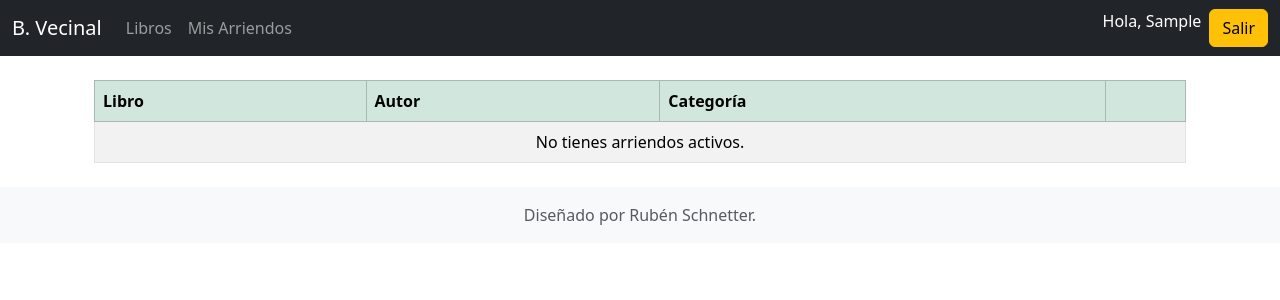
After one commit to Chacarerin/django_projects, a Django app: page /arriendos/ in a window 1280 px wide. The commit adds this page. Shown: the top 300 px of the page. Run offline with Django 5.2, Linux system fonts and the light colour scheme; the visitor is signed in with stand-in values (Sample User, id 1); data that the repository does not hold is empty.

Commit message:
cliente_completo

```diff
--- a/biblioteca_vecinal/web/models.py
+++ b/biblioteca_vecinal/web/models.py
@@ -26,7 +26,8 @@ class Libro(models.Model):
     descripcion = models.TextField(blank=True, null=True)
     categoria = models.ForeignKey(Categoria, on_delete=models.CASCADE, related_name="libros")
     tipo = models.ForeignKey(TipoLibro, on_delete=models.CASCADE, related_name="libros")
-    disponible = models.BooleanField(default=True)
+    cantidad_disponible = models.IntegerField(default=1)
+    cantidad_total = models.IntegerField(default=1)
 
     def __str__(self):
         return f"{self.titulo} - {self.autor}"
--- /dev/null
+++ b/biblioteca_vecinal/web/templates/mis_arriendos.html
@@ -0,0 +1,42 @@
+{% extends "base.html" %}
+
+{% block title %}Mis Arriendos - Biblioteca Vecinal{% endblock %}
+
+{% block content %}
+<div class="container mt-4">
+    {% if messages %}
+        {% for message in messages %}
+            <div class="alert alert-{{ message.tags }} alert-dismissible fade show" role="alert">
+                {{ message }}
+                <button type="button" class="btn-close" data-bs-dismiss="alert" aria-label="Close"></button>
+            </div>
+        {% endfor %}
+    {% endif %}
+    <table class="table table-striped table-bordered">
+        <thead class="table-success">
+            <tr>
+                <th>Libro</th>
+                <th>Autor</th>
+                <th>Categoría</th>
+                <th></th>
+            </tr>
+        </thead>
+        <tbody>
+            {% for prestamo in prestamos %}
+                <tr>
+                    <td>{{ prestamo.libro.titulo }}</td>
+                    <td>{{ prestamo.libro.autor }}</td>
+                    <td>{{ prestamo.libro.categoria.nombre }}</td>
+                    <td>
+                        <a href="{% url 'retornar_libro' prestamo.libro.id %}" class="btn btn-success">Retornar</a>
+                    </td>
+                </tr>
+            {% empty %}
+                <tr>
+                    <td colspan="4" class="text-center">No tienes arriendos activos.</td>
+                </tr>
+            {% endfor %}
+        </tbody>
+    </table>
+</div>
+{% endblock %}
--- a/biblioteca_vecinal/web/templates/navbar.html
+++ b/biblioteca_vecinal/web/templates/navbar.html
@@ -8,10 +8,10 @@
         <ul class="navbar-nav me-auto mb-2 mb-lg-0">
           {% if user.is_authenticated %}
             <li class="nav-item">
-              <a class="nav-link" href="#">Libros</a>
+              <a class="nav-link" href="{% url 'index' %}">Libros</a>
             </li>
             <li class="nav-item">
-              <a class="nav-link" href="#">Mis Arriendos</a>
+              <a class="nav-link" href="{% url 'mis_arriendos' %}">Mis Arriendos</a>
             </li>
             {% if user.userprofile.tipo == 'administrador' %}
               <li class="nav-item">
--- a/biblioteca_vecinal/web/urls.py
+++ b/biblioteca_vecinal/web/urls.py
@@ -6,4 +6,7 @@ urlpatterns = [
     path('register/', views.register, name='register'),
     path('login/', views.user_login, name='login'),
     path('logout/', views.user_logout, name='logout'),
+    path('arriendos/', views.mis_arriendos, name='mis_arriendos'),
+    path('libros/<int:libro_id>/arrendar/', views.arrendar_libro, name='arrendar_libro'),
+    path('libros/<int:libro_id>/retornar/', views.retornar_libro, name='retornar_libro'),
 ]
--- a/biblioteca_vecinal/web/views.py
+++ b/biblioteca_vecinal/web/views.py
@@ -1,4 +1,4 @@
-from django.shortcuts import render, redirect
+from django.shortcuts import render, redirect, get_object_or_404
 from django.contrib import messages
 from django.views import View
 from django.utils.decorators import method_decorator
@@ -7,7 +7,9 @@ from datetime import timedelta, date
 from django.contrib.auth.forms import UserCreationForm, AuthenticationForm
 from django.contrib.auth import authenticate, login, logout
 from .forms import CustomUserCreationForm
-from .models import Libro, Categoria
+from .models import Libro, Categoria, Prestamo
+from datetime import datetime
+from django.utils import timezone
 
 
 @login_required
@@ -63,3 +65,87 @@ def user_logout(request):
     logout(request)
     messages.success(request, "Sesión cerrada exitosamente.")
     return redirect('login')
+
+@login_required
+def mis_arriendos(request):
+    # Obtener los libros arrendados por el usuario actual
+    prestamos = Prestamo.objects.filter(usuario=request.user, activo=True)
+    context = {
+        'prestamos': prestamos,
+    }
+    return render(request, 'mis_arriendos.html', context)
+
+@login_required
+def arrendar_libro(request, libro_id):
+    libro = get_object_or_404(Libro, id=libro_id)
+
+    # Verificar si hay ejemplares disponibles
+    if libro.cantidad_disponible < 1:
+        messages.error(request, f'El libro "{libro.titulo}" no está disponible para arriendo.')
+        return redirect('index')
+
+    if request.method == 'POST':
+        # Obtener fecha de préstamo como string desde el formulario y convertirla a datetime
+        fecha_prestamo_str = request.POST.get('fecha_prestamo')
+        fecha_prestamo = datetime.strptime(fecha_prestamo_str, "%Y-%m-%d")
+        fecha_prestamo = timezone.make_aware(fecha_prestamo)  # Asegurar que sea timezone-aware
+
+        # Calcular fecha de devolución esperada como timezone-aware datetime
+        fecha_devolucion_esperada = fecha_prestamo + timedelta(days=libro.tipo.dias_prestamo)
+
+        # Crear el préstamo y reducir la cantidad disponible
+        Prestamo.objects.create(
+            usuario=request.user,
+            libro=libro,
+            fecha_prestamo=fecha_prestamo,
+            fecha_devolucion_esperada=fecha_devolucion_esperada,
+            activo=True
+        )
+        libro.cantidad_disponible -= 1  # Reducir la cantidad disponible en 1
+        libro.save()
+
+        messages.success(request, f'Has arrendado el libro "{libro.titulo}" exitosamente.')
+        return redirect('mis_arriendos')
+
+    return render(request, 'arrendar.html', {'libro': libro})
+
+
+@login_required
+def retornar_libro(request, libro_id):
+    libro = get_object_or_404(Libro, id=libro_id)
+    prestamo = get_object_or_404(Prestamo, libro=libro, usuario=request.user, activo=True)
+
+    if request.method == 'POST':
+        fecha_devolucion_real_str = request.POST.get('fecha_devolucion_real')
+
+        # Convertir fecha_devolucion_real de string a datetime y hacerla timezone-aware
+        fecha_devolucion_real = datetime.strptime(fecha_devolucion_real_str, "%Y-%m-%d")
+        fecha_devolucion_real = timezone.make_aware(fecha_devolucion_real)
+
+        prestamo.fecha_devolucion_real = fecha_devolucion_real
+        prestamo.activo = False
+
+        # Verificar que cantidad_disponible no supere cantidad_total
+        if libro.cantidad_disponible < libro.cantidad_total:
+            libro.cantidad_disponible += 1  # Aumentar la cantidad disponible en 1 solo si no se excede cantidad_total
+
+        libro.save()
+
+        # Convertir fecha_devolucion_esperada a timezone-aware si es necesario
+        fecha_devolucion_esperada = prestamo.fecha_devolucion_esperada
+        if timezone.is_naive(fecha_devolucion_esperada):
+            fecha_devolucion_esperada = timezone.make_aware(fecha_devolucion_esperada)
+
+        # Calcular los días de retraso usando timezone-aware datetime
+        dias_retraso = (fecha_devolucion_real - fecha_devolucion_esperada).days
+
+        if dias_retraso > 0:
+            prestamo.multa_total = dias_retraso * libro.tipo.multa_dia_atraso
+            messages.warning(request, f'El libro "{libro.titulo}" se retornó con {dias_retraso} días de retraso, generando ${prestamo.multa_total} en multa.')
+        else:
+            messages.success(request, f'Has retornado el libro "{libro.titulo}" sin retraso.')
+
+        prestamo.save()
+        return redirect('mis_arriendos')
+
+    return render(request, 'retornar.html', {'libro': libro})
```
Also changed, not shown: biblioteca_vecinal/web/admin.py (+9 -4 lines), biblioteca_vecinal/web/templates/arrendar.html (added, +17 -0 lines), biblioteca_vecinal/web/templates/index.html (+9 -3 lines), biblioteca_vecinal/web/templates/retornar.html (added, +17 -0 lines), biblioteca_vecinal/web/migrations/0003_remove_libro_disponible_libro_cantidad_disponible.py (added), biblioteca_vecinal/web/migrations/0004_libro_cantidad_total.py (added).
